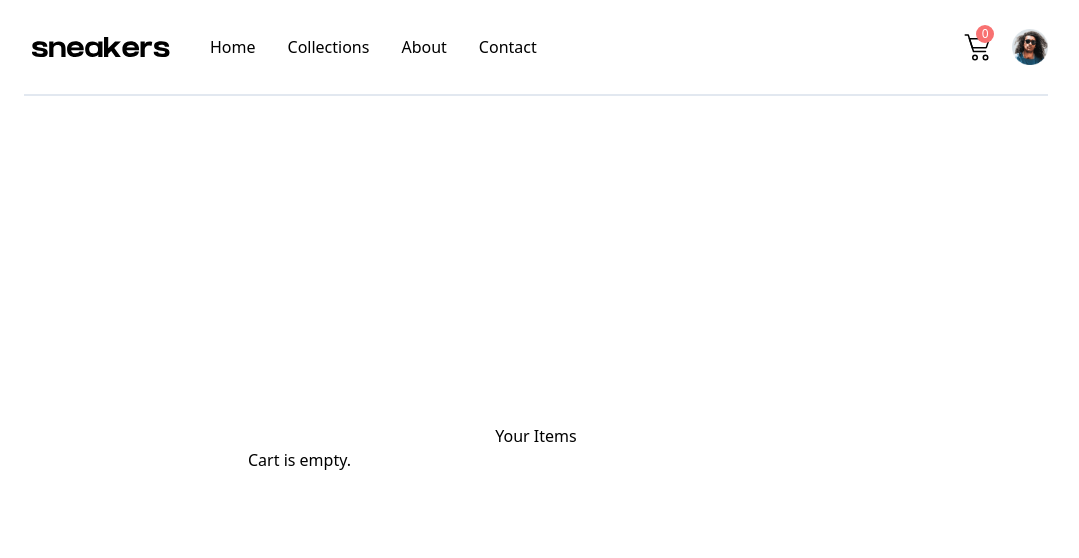
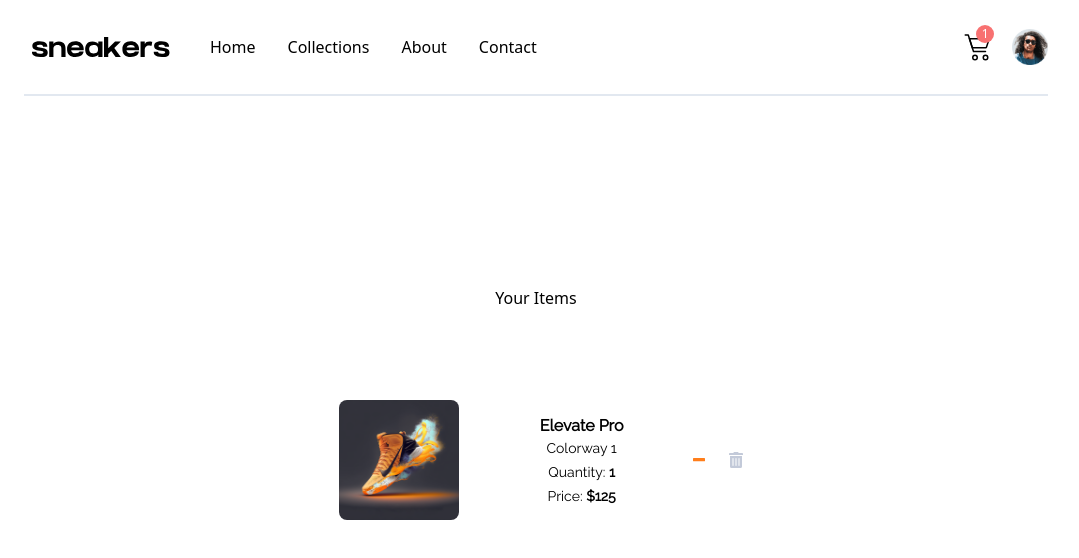
Before and after one commit to henry-shih4/shoes, a React (Create React App) app: page /checkout in a window 1280 px wide. Shown: the top 558 px of the page, without its empty margins (104-1183 px from the left). Built offline with nearby package versions, Linux system fonts and the light colour scheme.

Commit message:
update checkout page
add context for show cart

```diff
--- a/src/components/CartContext.js
+++ b/src/components/CartContext.js
@@ -4,8 +4,20 @@ import { shoeCollection } from "./shoeCollection";
 const CartContext = createContext();
 
 function CartProvider(props) {
-  const [cartItems, setCartItems] = useState([]);
+  const [cartItems, setCartItems] = useState([
+    {
+      name: "Elevate Pro",
+      id: 3,
+      image: "/images/shoe-elevate-pro.png",
+      name: "Elevate Pro",
+      price: "125",
+      quantity: 1,
+      variation: "1",
+    },
+  ]);
+
   const [totalCost, setTotalCost] = useState(0);
+  const [showCart, setShowCart] = useState(false);
 
   function addItemToCart(product) {
     let exist = cartItems.find(
@@ -41,6 +53,10 @@ function CartProvider(props) {
     setTotalCost(total);
   }
 
+  function toggleShowCart(value) {
+    setShowCart(value);
+  }
+
   return (
     <CartContext.Provider
       value={[
@@ -50,6 +66,8 @@ function CartProvider(props) {
         removeItemFromCart,
         removeOneFromCart,
         getTotalCost,
+        showCart,
+        toggleShowCart,
       ]}
     >
       {props.children}
--- a/src/components/CartDisplay.js
+++ b/src/components/CartDisplay.js
@@ -4,7 +4,6 @@ import { shoeCollection } from "./shoeCollection";
 import { CartContext } from "../components/CartContext";
 
 export default function CartDisplay(props) {
-  const { showCart } = props;
   const navigate = useNavigate();
   const [
     totalCost,
@@ -13,6 +12,8 @@ export default function CartDisplay(props) {
     removeItemFromCart,
     removeOneFromCart,
     getTotalCost,
+    showCart,
+    toggleShowCart,
   ] = useContext(CartContext);
 
   useEffect(() => {
@@ -23,11 +24,16 @@ export default function CartDisplay(props) {
     <>
       <div className="max-h-[400px] overflow-y-auto">
         <div className="">
-          <div className="p-4">Cart</div>
+          <div className="flex justify-between items-center p-4">
+            <div>Cart</div>
+            <div>
+              <img alt="close-icon" src="/images/icon-close.svg" />
+            </div>
+          </div>
           <div className="w-full border border-slate-200 mb-4"></div>
           <div className="space-y-3">
-            {cartItems.length > 0
-              ? cartItems.map((item, index) => {
+            {cartItems.length > 0 ? (
+              cartItems.map((item, index) => {
                 return (
                   <>
                     <div key={index} className="flex px-3 justify-center">
@@ -66,19 +72,27 @@ export default function CartDisplay(props) {
                   </>
                 );
               })
-              : "Cart is empty."}
+            ) : (
+              <div className="w-full flex justify-center items-center">
+                <p>Cart is empty.</p>
+              </div>
+            )}
           </div>
           <div>
-            <div>
-              Total: <span className="font-bold">{totalCost}</span>
+            <div className="w-full text-center pt-1">
+              Total: <span className="font-bold">${totalCost}</span>
             </div>
+            <div className="w-full p-3">
               <button
+                className="w-full bg-orange-400 font-raleway text-white rounded-lg py-2 hover:opacity-50 duration-500"
                 onClick={() => {
                   navigate("/checkout");
+                  toggleShowCart(false);
                 }}
               >
-              Checkout
+                Go to Checkout
               </button>
+            </div>
           </div>
         </div>
       </div>
--- a/src/components/Header.js
+++ b/src/components/Header.js
@@ -5,9 +5,9 @@ import { CartContext } from "../components/CartContext";
 
 export default function Header() {
   const [showNav, setShowNav] = useState(false);
-  const [showCart, setShowCart] = useState(false);
   const [hideHeader, setHideHeader] = useState(false);
-  const [, cartItems, , , , ,] = useContext(CartContext);
+  const [, cartItems, , , , , showCart, toggleShowCart] =
+    useContext(CartContext);
   const [totalQuantity, setTotalQuantity] = useState(0);
   const navigate = useNavigate();
   const location = useLocation();
@@ -142,8 +142,8 @@ export default function Header() {
               className="relative min-h-[36px] h-[36px] min-w-[36px] hover:cursor-pointer"
               onClick={() => {
                 if (showCart) {
-                  setShowCart(false);
-                } else setShowCart(true);
+                  toggleShowCart(false);
+                } else toggleShowCart(true);
               }}
             >
               <img alt="cart-icon" src="/images/cart.svg" />
@@ -163,7 +163,7 @@ export default function Header() {
             <div
               className={
                 showCart
-                  ? "absolute top-[200%] left-[25%] md:top-[120%] md:-left-[150%] h-max w-[280px] shadow-xl bg-white translate-y-0 transition-all duration-500 z-10 rounded-lg"
+                  ? "absolute top-[200%] left-[calc(50%-140px)] md:top-[120%] md:-left-[150%] h-max w-[280px] shadow-xl bg-white translate-y-0 transition-all duration-500 z-10 rounded-lg"
                   : "absolute md:top-[120%] md:-left-[150%] h-max w-[280px] shadow-xl bg-white -translate-y-[15%]  hidden  z-10 rounded-lg"
               }
             >
--- a/src/pages/Checkout.js
+++ b/src/pages/Checkout.js
@@ -1,31 +1,40 @@
-import { useContext } from "react";
+import { useContext, useEffect } from "react";
+
 import { CartContext } from "../components/CartContext";
 
 export default function Checkout() {
-  const [, cartItems, , removeItemFromCart, , getTotalCost] =
+  const [, cartItems, , removeItemFromCart, , getTotalCost, showCart] =
     useContext(CartContext);
 
+  useEffect(() => {
+    console.log(cartItems);
+  });
   return (
     <>
-      <div className="flex justify-center items-center h-max min-h-[calc(100vh-96px)] w-full ">
-        <div className="h-full  w-[90%] flex flex-col justify-center items-center ">
-          <div>Your Items</div>
-          <div className="space-y-3 w-1/2">
-            {cartItems.length > 0
-              ? cartItems.map((item, index) => {
+      <div className="flex flex-col justify-start items-center max-h-[calc(100vh-96px)] min-h-[calc(100vh-96px)] w-full md:justify-center">
+        <div className="flex justify-center">Your Items</div>
+        <div className="min-h-[300px] w-[90%] min-w-[320px] flex flex-col justify-center items-center ">
+          <div className="space-y-3 w-full w-2/3 min-w-[320px] max-w-[480px] max-h-full overflow-y-auto">
+            {cartItems.length > 0 ? (
+              cartItems.map((item, index) => {
                 return (
                   <>
-                      <div key={index} className="flex px-3 justify-center">
-                        <div className="flex justify-center items-center w-1/3">
+                    <div
+                      key={index}
+                      className="flex px-3 justify-center w-full min-w-[300px]"
+                    >
+                      <div className="flex justify-center items-center w-2/5">
                         <img
                           alt={`item-${index}`}
-                            className="h-[80px] rounded-lg"
+                          className="h-[120px] rounded-lg"
                           src={item.image}
                         />
                       </div>
-                        <div className="w-2/3 flex flex-col justify-around items-center text-center font-raleway text-sm">
-                          <div className="w-full">{item.name}</div>
-                          <div>
+                      <div className="w-2/5 flex flex-col justify-center items-center text-center font-raleway text-sm">
+                        <div className="w-full text-base font-bold">
+                          {item.name}
+                        </div>
+                        <div className="space-y-1">
                           <div>Colorway {item.variation}</div>
                           <div>
                             Quantity:{" "}
@@ -39,19 +48,27 @@ export default function Checkout() {
                           </div>
                         </div>
                       </div>
+                      <div className="w-1/5 flex justify-center items-center gap-x-6">
+                        <div>
+                          <img alt="minus-icon" src="/images/icon-minus.svg" />
+                        </div>
                         <div
-                          className=""
                           onClick={() => {
                             removeItemFromCart(index);
                           }}
                         >
-                          <img alt="close-icon" src="/images/icon-close.svg" />
+                          <img alt="trash-icon" src="/images/icon-delete.svg" />
+                        </div>
                       </div>
                     </div>
                   </>
                 );
               })
-              : "Cart is empty."}
+            ) : (
+              <div className="w-full flex justify-center items-center">
+                <p>Cart is empty.</p>
+              </div>
+            )}
           </div>
         </div>
       </div>
--- a/src/pages/Collection.js
+++ b/src/pages/Collection.js
@@ -3,6 +3,8 @@ import { shoeCollection } from "../components/shoeCollection";
 
 export default function Collection() {
   const navigate = useNavigate();
+
+
 
   return (
     <>
--- a/src/pages/Home.js
+++ b/src/pages/Home.js
@@ -6,6 +6,12 @@ export default function Home() {
     <>
       <div className="flex justify-start items-center h-screen w-screen m-0">
         <div className="absolute w-full h-full bg-main bg-cover bg-center bg-no-repeat -z-10 "></div>
+        <div className="h-max">
+          <img
+            className="hidden w-[100px]"
+            src="/images/hero-shoe-no-bg-small.png"
+          />
+        </div>
         <div className="w-full min-w-1/2 h-4/5 flex justify-center items-center max-h-[600px] md:w-1/2 md:items-start">
           <div className="h-full justify-between w-3/4 flex flex-col rounded-xl gap-y-4 text-white text-center md:text-left md:justify-start">
             <div className=" font-bold text-3xl tracking-wide font-raleway">
--- a/src/pages/Product.js
+++ b/src/pages/Product.js
@@ -186,7 +186,7 @@ export default function ProductDisplay() {
                   </div>
                   <div className="w-2/3 flex justify-center text-white ">
                     <button
-                      className="flex items-center justify-center w-full font-bold space-x-2 bg-orange-400  rounded-xl hover:cursor-pointer"
+                      className="flex items-center justify-center w-full font-bold space-x-2 bg-orange-400  rounded-xl hover:cursor-pointer hover:opacity-50 duration-500"
                       onClick={() => {
                         if (quantity > 0) {
                           addItemToCart({
```
Also changed, not shown: public/images/hero-shoe-no-bg-small.png.png (added), public/images/hero-shoe-no-bg.png (added). Lines whose indentation alone changed are shown as unchanged.
